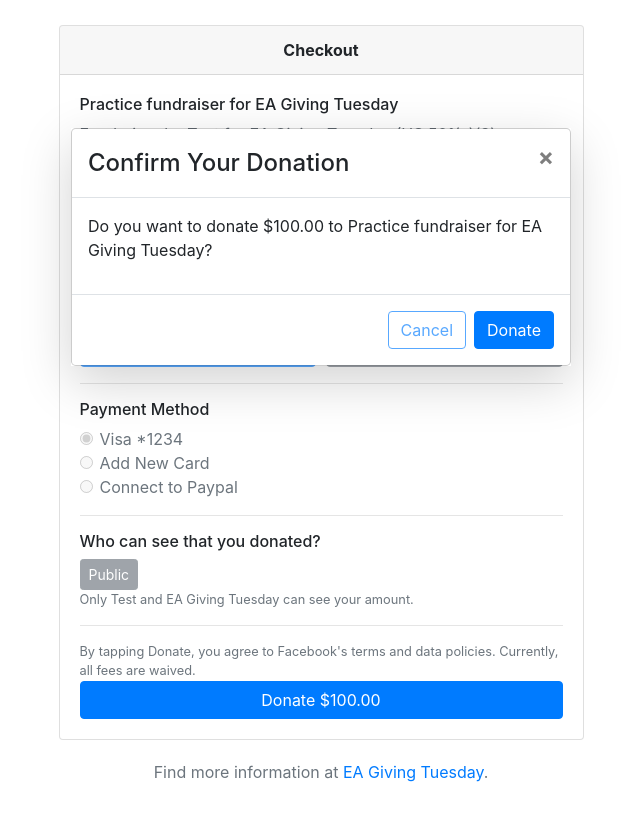
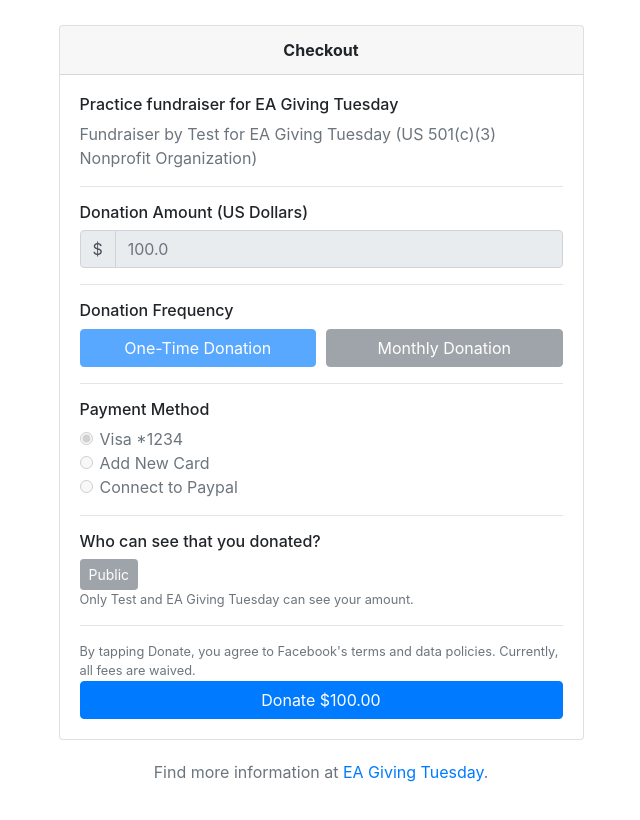
Before and after one commit to eagivingtuesday/eagt-practice, a React (Create React App) app: page /practiceconfirm in a window 1280 px wide. Shown: the top 820 px of the page, without its empty margins (319-959 px from the left). Built offline with nearby package versions, Linux system fonts and the light colour scheme; a web font is replaced by a local one.

Commit message:
add click handlers and toggle modal

```diff
--- a/src/components/ConfirmForm.js
+++ b/src/components/ConfirmForm.js
@@ -13,19 +13,17 @@
     super(props);
 
     this.handleClick = this.handleClick.bind(this);
-    this.bc = new BroadcastChannel('button');
   }
 
-  // override
-  handleClick() {
-    var dateTime = this.getDateTime();
-    this.bc.postMessage(dateTime);
+  handleClick(event) {
+    event.preventDefault();
+    this.props.onClick();
   }
 
   // override
   render() {
     return (
-      <Modal.Dialog id="confirm-form" className="shadow-lg" hidden={this.props.formHidden}>
+      <Modal.Dialog id="confirm-form" className="shadow-lg" hidden={!this.props.show}>
         <Modal.Header closeButton>
           <Modal.Title>Confirm Your Donation</Modal.Title>
         </Modal.Header>
--- a/src/components/Practice.js
+++ b/src/components/Practice.js
@@ -1,11 +1,24 @@
 import React from 'react';
 import PracticeForm from './PracticeForm';
+import { sendTime } from '../utils'
 
 class Practice extends React.Component {
+
+  constructor(props) {
+    super(props);
+
+    this.donationClick = this.donationClick.bind(this);
+    this.bc = new BroadcastChannel('button');
+  }
+
+  donationClick() {
+    sendTime(this.bc)
+  }
+
   render() {
     return (
       <div className="container" id="practice-container">
-        <PracticeForm />
+        <PracticeForm onClick={this.donationClick} />
       </div>
     );
   }
--- a/src/components/PracticeConfirm.js
+++ b/src/components/PracticeConfirm.js
@@ -1,22 +1,43 @@
 import React from 'react';
 import PracticeForm from './PracticeForm';
 import ConfirmForm from './ConfirmForm';
+
+import { sendTime } from '../utils'
+
 
 class PracticeConfirm extends React.Component {
   constructor(props) {
     super(props);
 
-    // TODO: write handlers to control confirmForm
     this.state = {
       showConfirm: false
     };
+
+    this.donationClick = this.donationClick.bind(this);
+    this.confirmationClick = this.confirmationClick.bind(this);
+
+    this.bc = new BroadcastChannel('button');
+  }
+
+  donationClick() {
+    this.setState({
+      showConfirm: true
+    });
+  }
+
+  confirmationClick() {
+    console.log(this.bc)
+    sendTime(this.bc)
+    this.setState({
+      showConfirm: false
+    });
   }
 
   render() {
     return (
       <div className="container" id="practice-container">
-        <PracticeForm />
-        <ConfirmForm showConfirm={this.state.showConfirm} />
+        <PracticeForm onClick={this.donationClick}/>
+        <ConfirmForm show={this.state.showConfirm} onClick={this.confirmationClick} />
       </div>
     );
   }
--- a/src/components/PracticeForm.js
+++ b/src/components/PracticeForm.js
@@ -15,26 +15,9 @@
     this.bc = new BroadcastChannel('button');
   }
 
-  getDateTime() {
-    // TODO: Figure out how to integrate world time API
-    // var dtApiUrl = "http://worldtimeapi.org/api/ip";
-    // var dateTime;
-    // $.ajax({
-    //   url: dtApiUrl,
-    //   type: "GET",
-    //   dataType : "json",
-    //   async : false,
-    //   success : function(data) {
-    //     dateTime = Date.parse(data.datetime);
-    //   }
-    // });
-    // return dateTime;
-    return new Date();
-  }
-
-  handleClick() {
-    var dateTime = this.getDateTime();
-    this.bc.postMessage(dateTime);
+  handleClick(event) {
+    event.preventDefault();
+    this.props.onClick();
   }
 
   render() {
--- /dev/null
+++ b/src/utils.js
@@ -0,0 +1,17 @@
+export function sendTime(channel) {
+  // TODO: Figure out how to integrate world time API
+  // var dtApiUrl = "http://worldtimeapi.org/api/ip";
+  // var dateTime;
+  // $.ajax({
+  //   url: dtApiUrl,
+  //   type: "GET",
+  //   dataType : "json",
+  //   async : false,
+  //   success : function(data) {
+  //     dateTime = Date.parse(data.datetime);
+  //   }
+  // });
+  // return dateTime;
+
+  channel.postMessage(new Date());
+}
```
